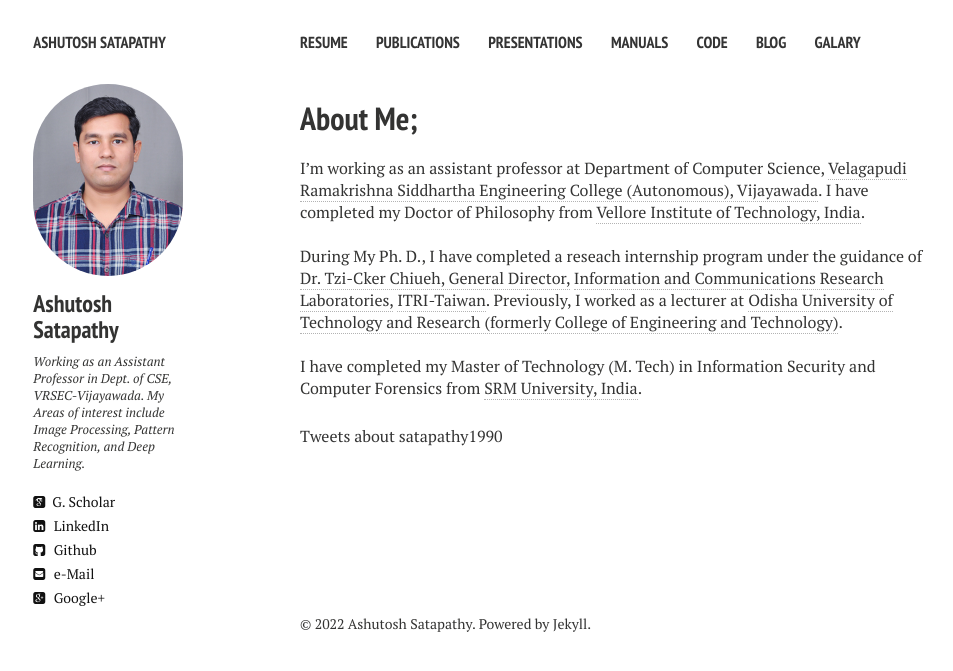
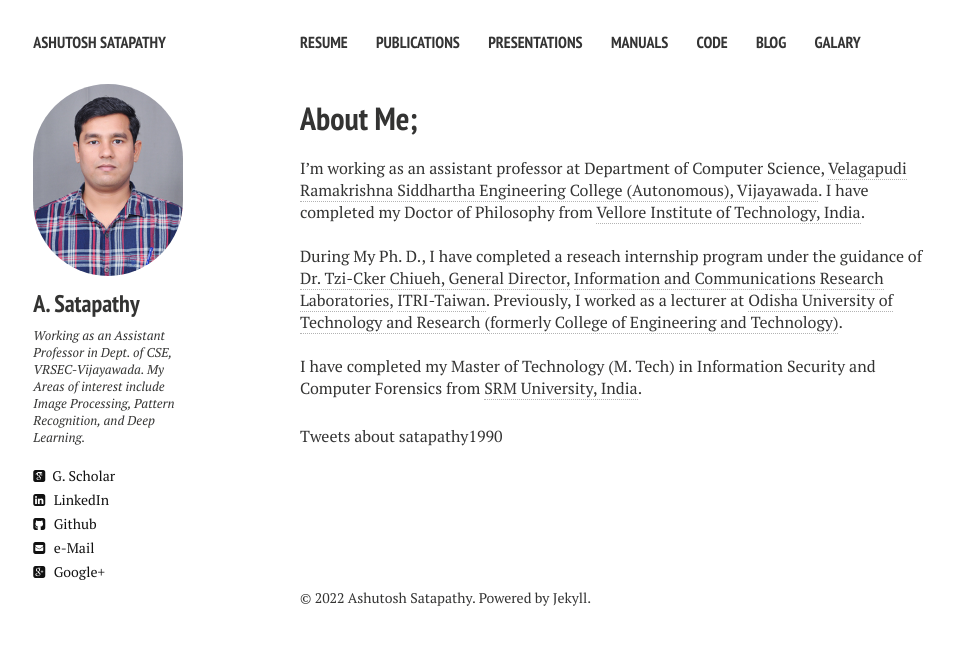
Before and after one commit to ashutoshsatapathy1990/ashutoshsatapathy1990.github.io, a Jekyll site: the page built from index.md, in a window 1280 px wide. Shown: the top 671 px of the page, without its empty margins (20-973 px from the left). Built offline with Jekyll 4.4.1, drawn with Linux system fonts in a browser that asks for light colours; nearby versions of some CDN libraries; comment, search, counter and statistics services are not loaded.

Commit message:
Update _config.yml

```diff
--- a/_config.yml
+++ b/_config.yml
@@ -6,7 +6,7 @@ disqus_shortname            :  Ashu
 
 # Owner/author information
 owner:
-  name                      :       Ashutosh Satapathy
+  name                      :  A. Satapathy
   avatar                    :  ashu.JPG
   description               :  Assistant Professor, VRSEC, Vijayawada
   bio                       :  Working as an Assistant Professor in Dept. of CSE, VRSEC-Vijayawada. My Areas of interest include Image Processing, Pattern Recognition, and Deep Learning.
```
